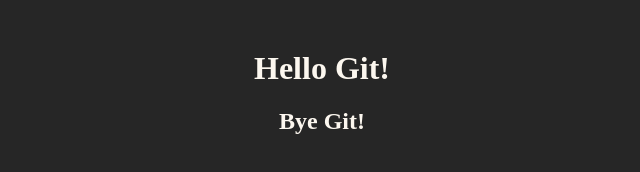
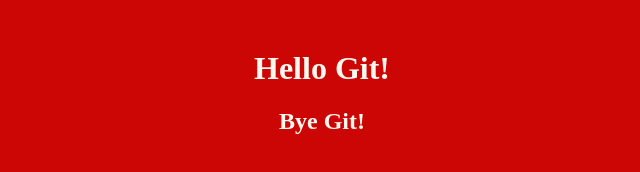
Before and after one commit to fabiandarga/git-teamwork, a plain HTML site: page website/index.html in a window 1280 px wide. Shown: the whole page, without its empty margins (318-958 px from the left). Drawn offline with Linux system fonts and the light colour scheme.

Commit message:
verkehrsrot backround

```diff
--- a/website/index.html
+++ b/website/index.html
@@ -6,7 +6,7 @@
     <title>Hello Git!</title>
     <style>
         body {
-            background-color: #262626;
+            background-color: #cc0605;
         }
 
         .container {
```
